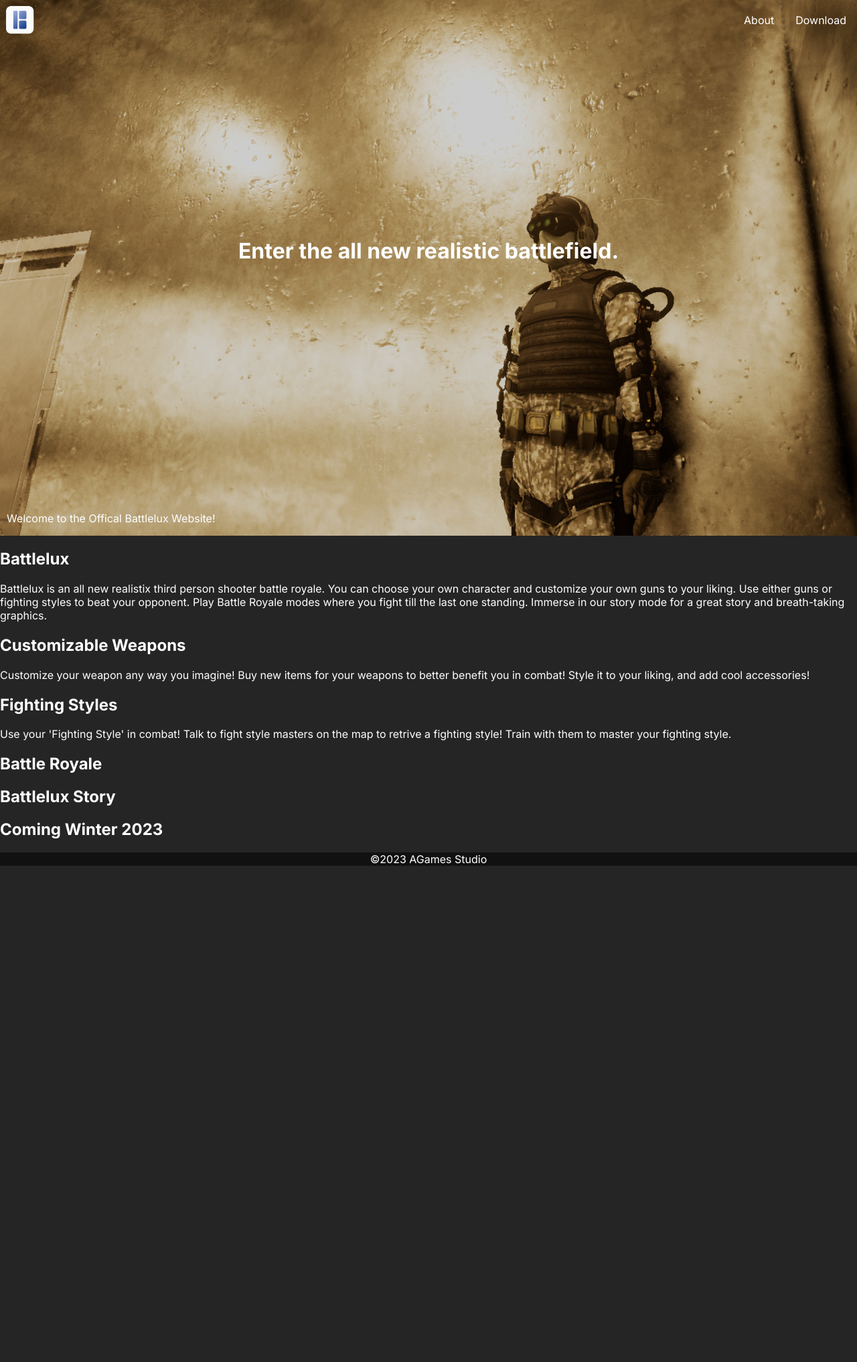
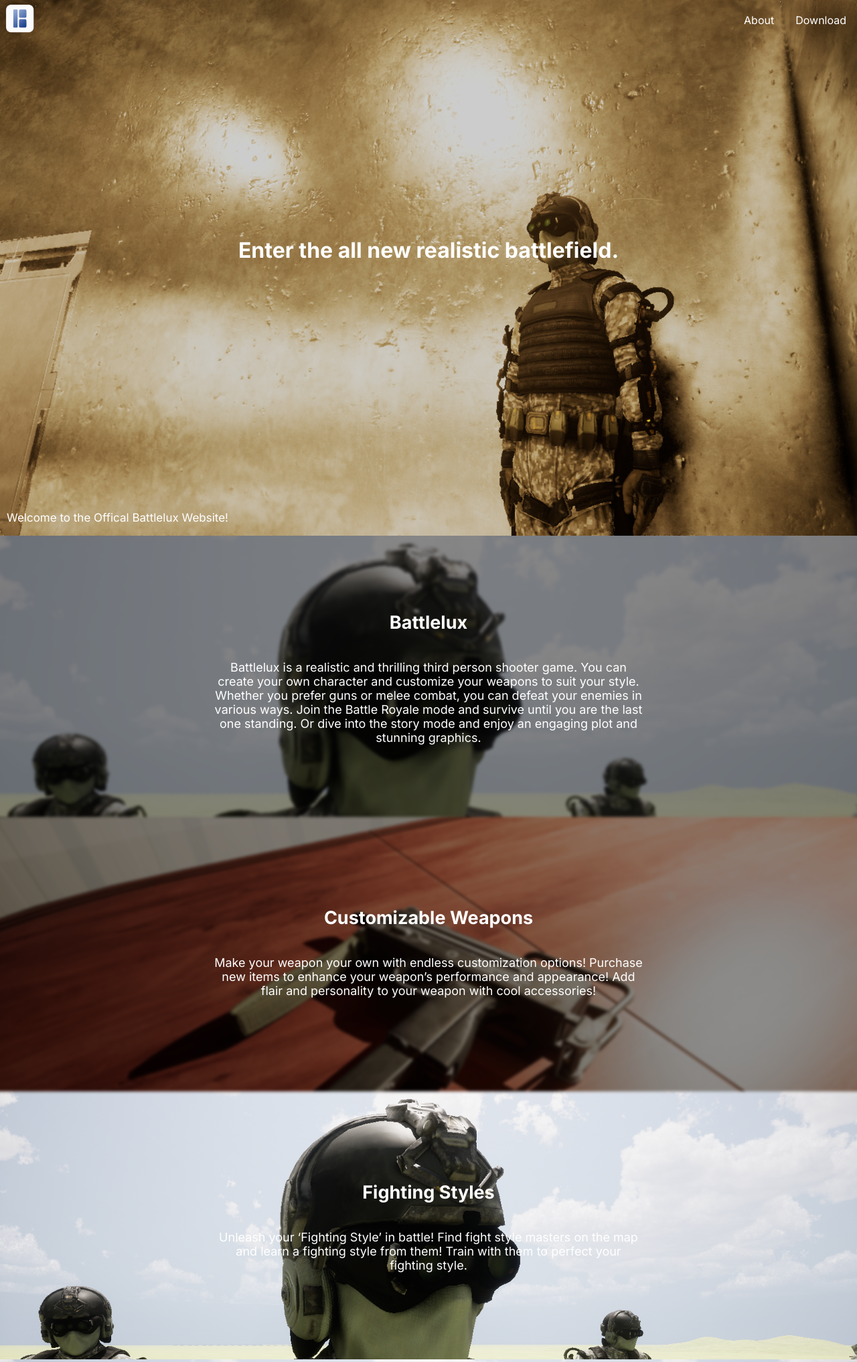
Before and after one commit to AGames-Studio/BattleluxWebsite, a PHP site: page / in a window 1280 px wide. Shown: the top 2034 px of the page at 67% size. Before the commit the page ends 1293 px from the top, so only its background shows below. Run offline with PHP 8.4, Linux system fonts and the light colour scheme.

Commit message:
almost done :>

```diff
--- /dev/null
+++ b/components/navBar.html
@@ -0,0 +1,5 @@
+<ul>
+    <li class="navLogo"><a href="./#"><img src="img/Battlelux-Blue.png" alt="Logo" class="navLogoImg"></a></li>
+    <li class="navItem"><a href="./Download" class="navItemText">Download</a></li>
+    <li class="navItem"><a href="./About" class="navItemText">About</a></li>
+</ul>
--- a/css/style.css
+++ b/css/style.css
@@ -5,6 +5,7 @@ html {
   font-family: 'Inter', sans-serif;
   padding: 0%;
   margin: 0%;
+  overflow-x: hidden;
 }
 
 body {
@@ -13,6 +14,7 @@ body {
 }
 
 .banner {
+  position: relative;
   height: 100Vh;
   display: flex;
   justify-content: center;
@@ -23,6 +25,7 @@ body {
   background-color: rgba(0, 0, 0, .2);
   background-blend-mode: multiply;
   transition: all 1s;
+  z-index: 2;
 }
 
 nav {
@@ -32,7 +35,7 @@ nav {
   display: flex;
   flex: auto;
   padding: 0;
-  margin: 0;
+  margin: 0%;
   z-index: 100;
   background-color: rgba(0, 0, 0, 0);
   position:fixed;
@@ -42,6 +45,7 @@ nav {
 nav ul {
   margin: 0%;
   padding: 0%;
+  flex-grow: 1;
 }
 
 .navLogo {
@@ -49,34 +53,42 @@ nav ul {
   flex: auto;
   z-index: 0;
   float: left;
-  padding: 7px;
+  height: 19.5px;
+  width: 19.5px;
+  padding-top: 20px;
+  padding-left: 20px;
 }
 
 nav li {
   justify-content: center;
   align-items: center;
   text-align: center;
-  padding: 20px 16px;
   width: max-content;
   height: 100%;
-
+  display: flex;
+  flex-grow: 1;
 }
 
-nav li a {
+.navItemText {
   display: flex;
-  flex-wrap: wrap;
   color: white;
   text-align: center;
   text-decoration: none;
-  text-align: center;
   align-content: center;
   justify-content: center;
   height: 100%;
-  width: max-content;
+  width: 100%;
+  flex-grow: 1;
+  padding: 20px 16px;
 }
 
-nav li a:hover {
-  background-color: #111;
+.navItem {
+  transition: all 0.25s;
+  background-color: rgba(0, 0, 0, 0);
+}
+
+.navItem:hover {
+  background-color: rgba(0, 0, 0, 0.5);
 }
 
 footer {
@@ -117,5 +129,144 @@ h1 {
 }
 
 .tipText {
+  padding: 0%;
   padding-left: 10px;
+  user-select: none;
+  font-size: 17px;
 }
+
+footer {
+  padding: 10px;
+}
+
+/* Custom Scrollbar */
+/* width */
+::-webkit-scrollbar {
+  width: 7px;
+}
+
+/* Track */
+::-webkit-scrollbar-track {
+  box-shadow: inset 0 0 5px rgb(255, 255, 255);
+  border-radius: 5px;
+}
+
+.section1 {
+  position: relative;
+  display: flex;
+  flex-direction: column;
+  padding-top: 10px;
+  align-items: center;
+  justify-content: center;
+  text-align: center;
+  height: 400px;
+  z-index: 1;
+}
+
+.section1::before {
+  content: "";
+  background-image: url('../img/HighresScreenshot00001.png');
+  background-color: rgba(0, 0, 0, 0.45);
+  filter: blur(2px);
+  background-blend-mode: multiply;
+  background-size: cover;
+  position: absolute;
+  top: -10px;
+  left: -10px;
+  right: -10px;
+  bottom: -10px;
+  z-index: -1;
+}
+
+.section2 {
+  position: relative;
+  display: flex;
+  flex-direction: column;
+  padding-top: 10px;
+  align-items: center;
+  justify-content: center;
+  text-align: center;
+  height: 400px;
+  z-index: 0;
+}
+
+.section2::before {
+  content: "";
+  background-image: url('../img/HighresScreenshot00010.png');
+  background-color: rgba(0, 0, 0, 0.45);
+  filter: blur(2px);
+  background-blend-mode: multiply;
+  background-size: cover;
+  position: absolute;
+  top: -10px;
+  left: -10px;
+  right: -10px;
+  bottom: -10px;
+  z-index: -1;
+}
+
+.section3 {
+  display: flex;
+  flex-direction: column;
+  padding-top: 10px;
+  align-items: center;
+  justify-content: center;
+  text-align: center;
+  background-image: url('../img/HighresScreenshot00001.png');
+  background-size: cover;
+  height: 400px;
+}
+
+.section4 {
+  display: flex;
+  flex-direction: column;
+  padding-top: 10px;
+  align-items: center;
+  justify-content: center;
+  text-align: center;
+  background-image: url('../img/HighresScreenshot00001.png');
+  background-size: cover;
+  height: 400px;
+}
+
+.section5 {
+  display: flex;
+  flex-direction: column;
+  padding-top: 10px;
+  align-items: center;
+  justify-content: center;
+  text-align: center;
+  background-image: url('../img/HighresScreenshot00001.png');
+  background-size: cover;
+  height: 400px;
+}
+
+.sectionComingSoon {
+  display: flex;
+  flex-direction: column;
+  padding-top: 10px;
+  align-items: center;
+  justify-content: center;
+  text-align: center;
+  background-image: url('../img/image2.png');
+  background-size: cover;
+  height: 200px;
+}
+
+.sectionText{
+  width: 50vw;
+}
+
+h2 {
+  font-size: 27px;
+}
+
+p {
+  font-size: 18px;
+}
+
+/* Handle */
+::-webkit-scrollbar-thumb {
+  background: rgb(150, 150, 150);
+  border-radius: 10px;
+}
--- a/index.html
+++ b/index.html
@@ -9,29 +9,23 @@
         <script src="js/main.js"></script>
         <script src="js/tipText.js"></script>
     </head>
-    <nav>
-        <ul>
-            <li class="navLogo"><img src="img/Battlelux-Blue.png" alt="Logo" class="navLogoImg"></li>
-            <li class="navItem">Download</li>
-            <li class="navItem">About</li>
-        </ul>
-    </nav>
     <body>
+        <nav id="navBar"></nav>
         <div class="banner" id="banner">
             <h1>Enter the all new realistic battlefield.</h1>
-            <p class="tipText" id="tipText">{TipText}</p>
+            <p class="tipText" id="tipText"></p>
         </div>
         <div class="section1">
-            <h2>Battlelux</h2>
-            <p>Battlelux is an all new realistix third person shooter battle royale. You can choose your own character and customize your own guns to your liking. Use either guns or fighting styles to beat your opponent. Play Battle Royale modes where you fight till the last one standing. Immerse in our story mode for a great story and breath-taking graphics.</p>
+                <h2>Battlelux</h2>
+            <p class="sectionText">Battlelux is a realistic and thrilling third person shooter game. You can create your own character and customize your weapons to suit your style. Whether you prefer guns or melee combat, you can defeat your enemies in various ways. Join the Battle Royale mode and survive until you are the last one standing. Or dive into the story mode and enjoy an engaging plot and stunning graphics.</p>
         </div>
         <div class="section2">
             <h2>Customizable Weapons</h2>
-            <p>Customize your weapon any way you imagine! Buy new items for your weapons to better benefit you in combat! Style it to your liking, and add cool accessories!</p>
+            <p class="sectionText">Make your weapon your own with endless customization options! Purchase new items to enhance your weapon’s performance and appearance! Add flair and personality to your weapon with cool accessories!</p>
         </div>
         <div class="section3">
             <h2>Fighting Styles</h2>
-            <p>Use your 'Fighting Style' in combat! Talk to fight style masters on the map to retrive a fighting style! Train with them to master your fighting style.</p>
+            <p class="sectionText">Unleash your ‘Fighting Style’ in battle! Find fight style masters on the map and learn a fighting style from them! Train with them to perfect your fighting style.</p>
         </div>
         <div class="section4">
             <h2>Battle Royale</h2>
--- a/js/main.js
+++ b/js/main.js
@@ -1,6 +1,6 @@
 // (C)2023 AGames Studio
 
-window.onload = function() {
+window.onload = () => {
     var banner = document.getElementById("banner");
     var a = 0;
     var imgs = ["img0", "img1", "img2", "img3", "img4", "img5", "img6", "img7", "img8", "img9"];
@@ -15,6 +15,15 @@ window.onload = function() {
             a++;
         }
     }, 1000);
+
+    var xhttp = new XMLHttpRequest();
+    xhttp.onreadystatechange = function() {
+        if (this.readyState == 4 && this.status == 200) {
+            document.getElementById("navBar").innerHTML = this.responseText;
+        }
+    };
+    xhttp.open("GET", "components/navBar.html", true);
+    xhttp.send();
 }
 
 window.onscroll = () => {
```
Also changed, not shown: img/HighresScreenshot00001.png (added), img/HighresScreenshot00010.png (added), img/image2.png (added).
